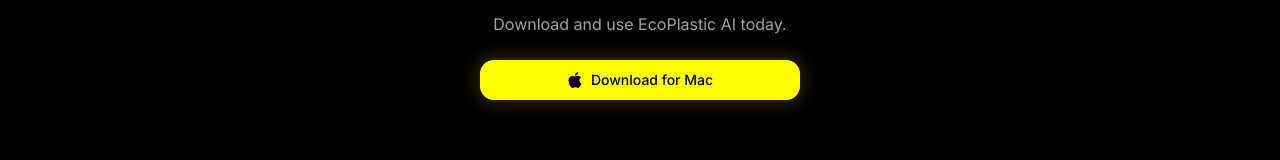
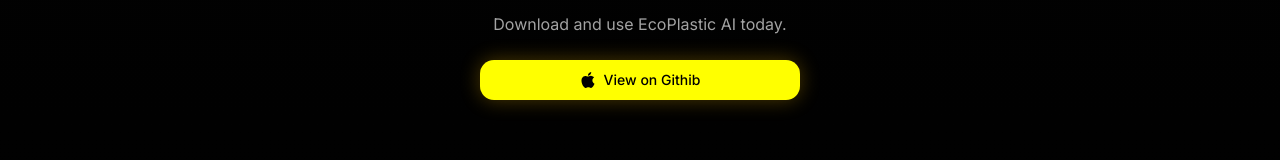
Before and after one commit to dkaty123/ecoplastic-webapp-main, a Next.js app: page / in a window 1280 px wide. Shown: the part 8266-8426 px from the top of the page. Built offline with nearby package versions, Linux system fonts and the light colour scheme; no server answers.

Commit message:
anything else?

```diff
--- a/components/sections/FaqSection.tsx
+++ b/components/sections/FaqSection.tsx
@@ -192,7 +192,7 @@
                         height={16}
                         className="w-4 h-4"
                       />
-                      Download for Mac
+                      View on Githib
                     </div>
                   </Button>
                 </DropdownMenuTrigger>
--- a/components/sections/HeroSection.tsx
+++ b/components/sections/HeroSection.tsx
@@ -77,7 +77,7 @@
                   href="https://github.com/dkaty123/EcoPlastic"
                   className="w-full"
                 >
-                  Download for Mac (Intel)
+                 View on Github
                 </Link>
               </DropdownMenuItem>
             </DropdownMenuContent>
```
